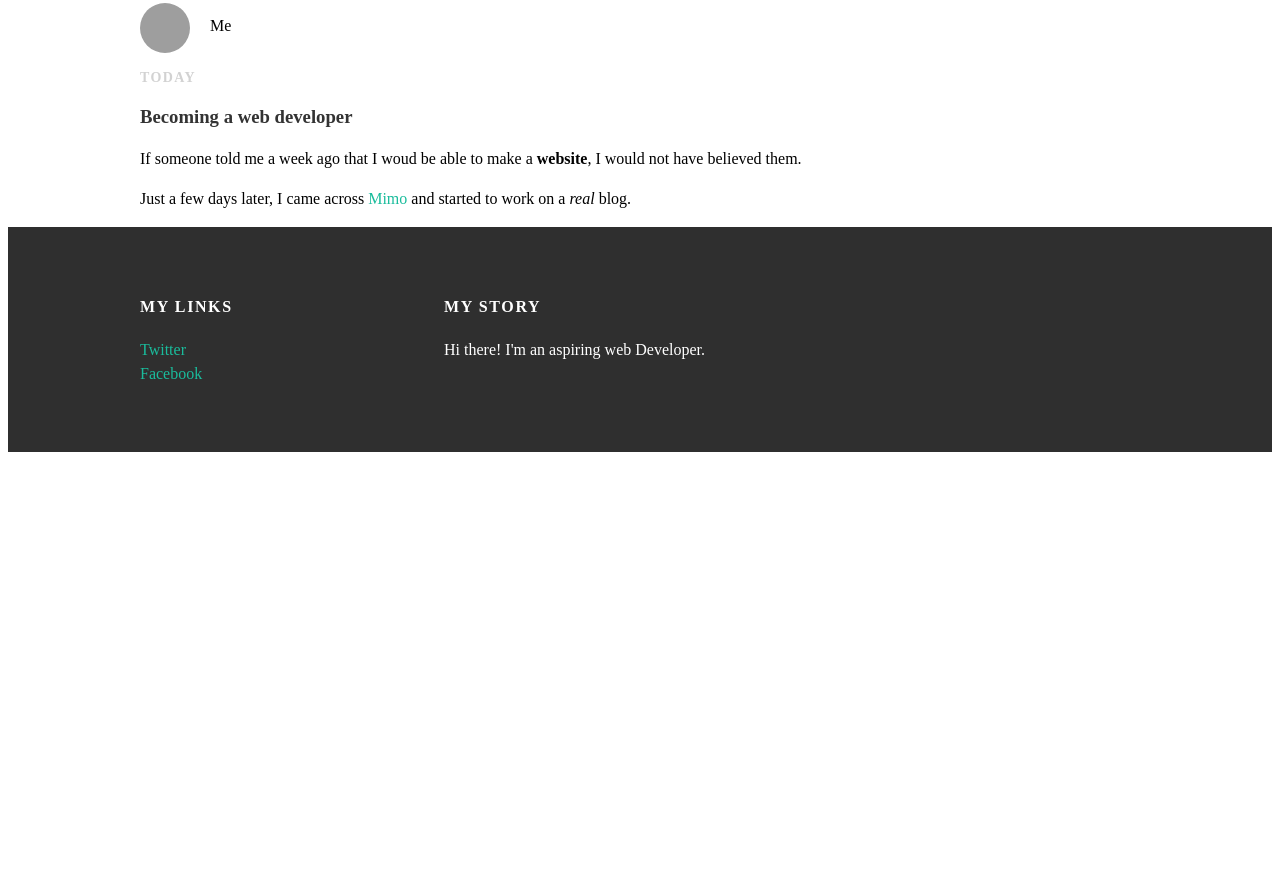
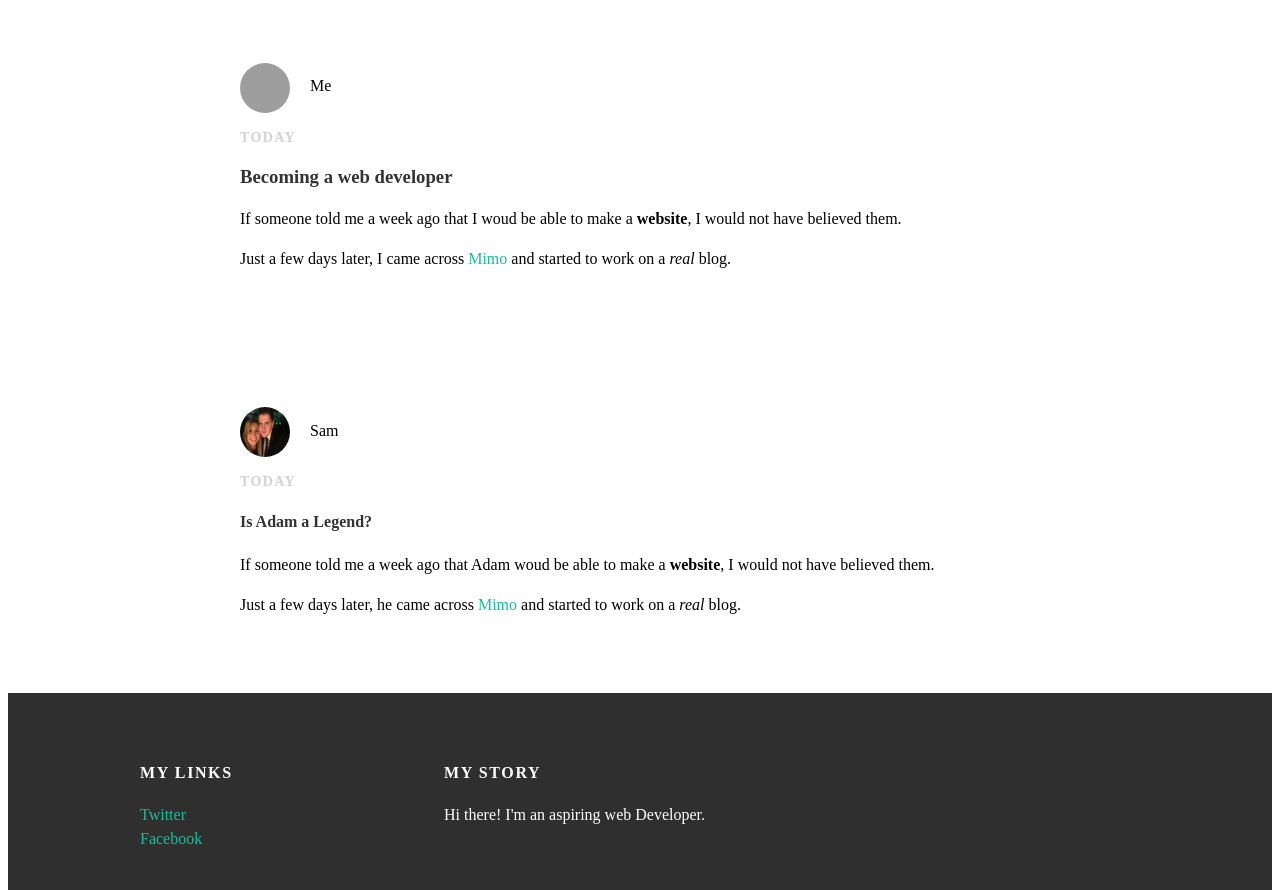
Before and after one commit to adamkeith183/adamkeith183.github.io, a plain HTML site: page index.html in a window 1280 px wide. Shown: the part 501-1391 px from the top of the page. Before the commit the page ends 961 px from the top, so only its background shows below. Drawn offline with Linux system fonts and the light colour scheme; grey boxes are pictures that could not be loaded.

Commit message:
Update index.html

```diff
--- a/index.html
+++ b/index.html
@@ -17,6 +17,7 @@
     </div>
 
     <div id="content">
+
       <div class="post-container">
         <div class="post">
           <div class="post-author">
@@ -32,9 +33,9 @@
         </div>
       </div>
 
-    <div class="container">
       <div class="post-container">
-        <div class="post-author">
+        <div class="post">
+          <div class="post-author">
           <img src="me.jpg">
           <span>Me</span>
         </div>
@@ -47,6 +48,21 @@
       </div>
     </div>
     </div>
+
+       <div class="post-container">
+        <div class="post">
+          <div class="post-author">
+            <img src="IMG_0315.jpg">
+            <span>Sam</span>
+          </div>
+          <p class="post-date">Today</p>
+          <h4 class="post-title">Is Adam a Legend?</h4>
+          <div class="post-content">
+            <p>If someone told me a week ago that Adam woud be able to make a <strong>website</strong>, I would not have believed them.</p>
+            <p>Just a few days later, he came across <a href=https://getmimo.com">Mimo</a> and started to work on a <em>real</em> blog.</p>
+            </div>
+        </div>
+      </div>
 
     <div id="footer">
     <div class="container">
```
